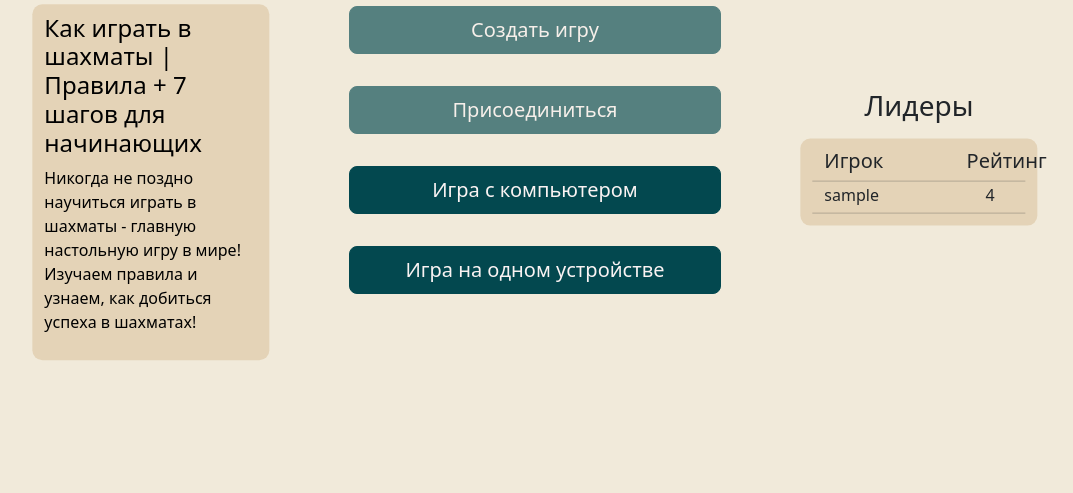
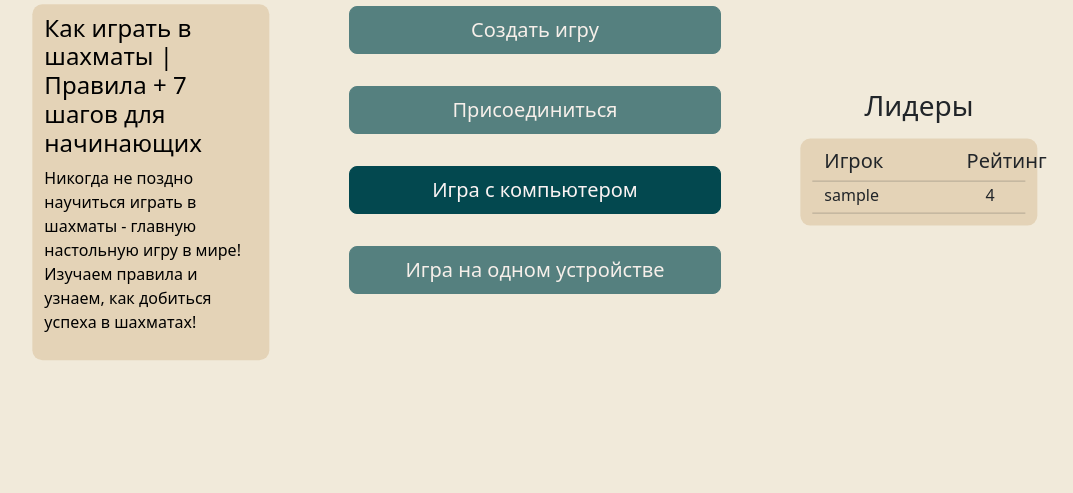
Before and after one commit to GoshArt/ChessBit, a Django app: page / in a window 1280 px wide. Shown: the part 247-740 px from the top of the page, without its empty margins (105-1178 px from the left). Run offline with Django 5.2, Linux system fonts and the light colour scheme; tables that the repository leaves empty hold one stand-in row (values such as "Sample post").

Commit message:
disabled button and add style

```diff
--- a/main/templates/main/index.html
+++ b/main/templates/main/index.html
@@ -16,7 +16,7 @@
             <a class="btn disabled btn-primary btn-lg mt-3 p-2" data-bs-toggle="modal" data-bs-target="#warningModal" type="button">Присоединиться</a>
             <a class="btn btn-primary btn-lg mt-3 p-2" data-bs-toggle="modal" data-bs-target="#warningModal" type="button" >Игра с компьютером</a>
         {% endif %}
-        <a class="btn btn-primary btn-lg mt-3 p-2" data-bs-toggle="modal" data-bs-target="#createHotseatModal" type="button" >Игра на одном устройстве</a>
+        <a class="btn disabled btn-primary btn-lg mt-3 p-2" data-bs-toggle="modal" data-bs-target="#createHotseatModal" type="button" >Игра на одном устройстве</a>
         {#        <a class="btn btn-primary btn-lg mt-3 p-2" data-bs-toggle="modal" data-bs-target="#createUiModal" type="button" >Игра с компьютером</a>#}
 
         <div class="position-fixed col-2 col-md-3 col-lg-2 d-none d-lg-none d-xl-block top-50 translate-middle" style="left: 80%">
--- a/main/templates/main/modals/resultModal.html
+++ b/main/templates/main/modals/resultModal.html
@@ -1,16 +1,13 @@
 <div class="modal fade" id="resultModal" tabindex="-1" data-bs-backdrop="static" aria-labelledby="resultModalLabel" aria-hidden="true">
   <div class="modal-dialog modal-dialog-centered">
     <div class="modal-content">
-
       <div class="modal-header" style="border-bottom: none">
-{#        <button type="button" class="btn-close" data-bs-dismiss="modal" aria-label="Close"></button>#}
       </div>
-
       <div class="modal-body warningModal pt-0">
           <h3>Результаты:</h3>
           <h5 id="result_str">ШО СМОТРИШЬ?</h5>
           <div class="col-2 m-0 mt-1" style="width: max-content">
-                 <a type="submit" href="/" class="btn btn-secondary">Вернуться в меню</a>
+                 <a type="submit" href="/" class="btn btn-secondary" style="text-decoration:none; color:black">Вернуться в меню</a>
           </div>
       </div>
     </div>
```
